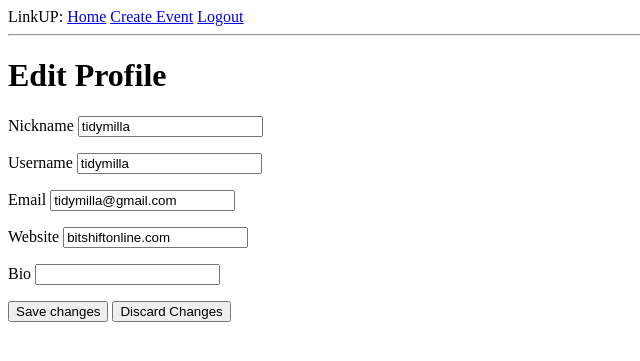
After one commit to millatidy/linkup, a Flask app: page /account/edit in a window 1280 px wide. The commit adds this page. Shown: the top 361 px of the page, without its empty margins (0-640 px from the left). Run offline with Flask 2, Linux system fonts and the light colour scheme; a user stored in the database is signed in; parts of the project's set-up code (start-up, migrations or seed data) failed here and were passed over.

Commit message:
Added edit user profile page, more user values

```diff
--- a/LinkUp/app/forms.py
+++ b/LinkUp/app/forms.py
@@ -17,3 +17,11 @@ class EventForm(Form):
     end_time = DateTimeField('End time', format='%m/%d/%y %h:%m %s')
     category = StringField('Category', validators=[DataRequired()])
     admission = StringField('Admission', validators=[DataRequired()])
+
+
+class EditUserForm(Form):
+    nickname = StringField('Displap Name', validators=[DataRequired(), Length(max=64)])
+    username = StringField('User Name', validators=[DataRequired(), Length(max=64)])
+    email = StringField('Email', validators=[Length(max=64)])
+    website = StringField('Website', validators=[Length(max=64)])
+    bio = StringField('Bio', validators=[Length(max=120)])
--- a/LinkUp/app/models.py
+++ b/LinkUp/app/models.py
@@ -11,7 +11,9 @@ class User(UserMixin, db.Model):
     social_id = db.Column(db.String(64), index=True, unique=True)
     username = db.Column(db.String(64), index=True, unique=True)
     nickname = db.Column(db.String(64), nullable=False)
-    email = db.Column(db.String(64), index=True, nullable=True)
+    email = db.Column(db.String(64), unique=True, nullable=True)
+    website = db.Column(db.String(64))
+    bio = db.Column(db.String(120))
     events = db.relationship('Event', backref='author', lazy='dynamic')
     followed = db.relationship('User',
                                     secondary=followers,
--- /dev/null
+++ b/LinkUp/app/templates/edit_profile.html
@@ -0,0 +1,14 @@
+{% extends "base.html" %}
+
+{% block content %}
+  <h1>Edit Profile</h1>
+    <form action="" method="post" name="profile">
+      {{ form.hidden_tag() }}
+        <p>Nickname {{ form.nickname }}</p>
+        <p>Username {{ form.username }}</p>
+        <p>Email {{ form.email }}</p>
+        <p>Website {{ form.website }}</p>
+        <p>Bio {{ form.bio }}</p>
+        <span><input type="submit" value="Save changes"></span>
+        <span><a href="{{ url_for('user', username=current_user.username) }}"><input type="button" value="Discard Changes"></a></span>
+{% endblock %}
--- a/LinkUp/app/views.py
+++ b/LinkUp/app/views.py
@@ -1,7 +1,7 @@
 #!env/bin/python
 from flask import render_template, flash, redirect, g, url_for
 from app import app, db, lm, current_user, login_user, logout_user, login_required
-from .forms import LoginForm, EventForm
+from .forms import LoginForm, EventForm, EditUserForm
 from .models import User, Event
 from .oauth import OAuthSignIn
 from config import EVENTS_PER_PAGE
@@ -151,6 +151,30 @@ def user(username, page=1):
                             events=events,
                             title=user.nickname)
 
+@app.route('/account/edit', methods=['GET', 'POST'])
+@login_required
+def edit_user():
+    form = EditUserForm()
+    if form.validate_on_submit():
+        current_user.nickname = form.nickname.data
+        current_user.username = form.username.data
+        current_user.email = form.email.data
+        current_user.website = form.website.data
+        current_user.bio = form.bio.data
+        db.session.add(current_user)
+        db.session.commit()
+        flash('Your changes have been saved.')
+        return redirect(url_for('user', username=current_user.username))
+    else:
+        form.nickname.data = current_user.nickname
+        form.username.data = current_user.username
+        form.email.data = current_user.email
+        form.website.data = current_user.website
+        form.bio.data = current_user.bio
+    return render_template('edit_profile.html',
+                    form=form,
+                    title=current_user.nickname)
+
 @app.route('/<username>/follow')
 @login_required
 def follow(username):
--- a/LinkUp/config.py
+++ b/LinkUp/config.py
@@ -17,7 +17,7 @@ MAIL_PASSWORD = None
 ADMINS = ['tidymilla@gmail.com']
 
 # pagination
-EVENTS_PER_PAGE = 1
+EVENTS_PER_PAGE = 3
 
 # Open Outhentication
 OAUTH_CREDENTIALS = {
```
Also changed, not shown: LinkUp/app/templates/user_profile.html (+12 -3 lines), LinkUp/db_repository/versions/002_migration.py (added, +33 -0 lines), LinkUp/db_repository/versions/003_migration.py (added, +43 -0 lines), LinkUp/app.db, 5 other files.
